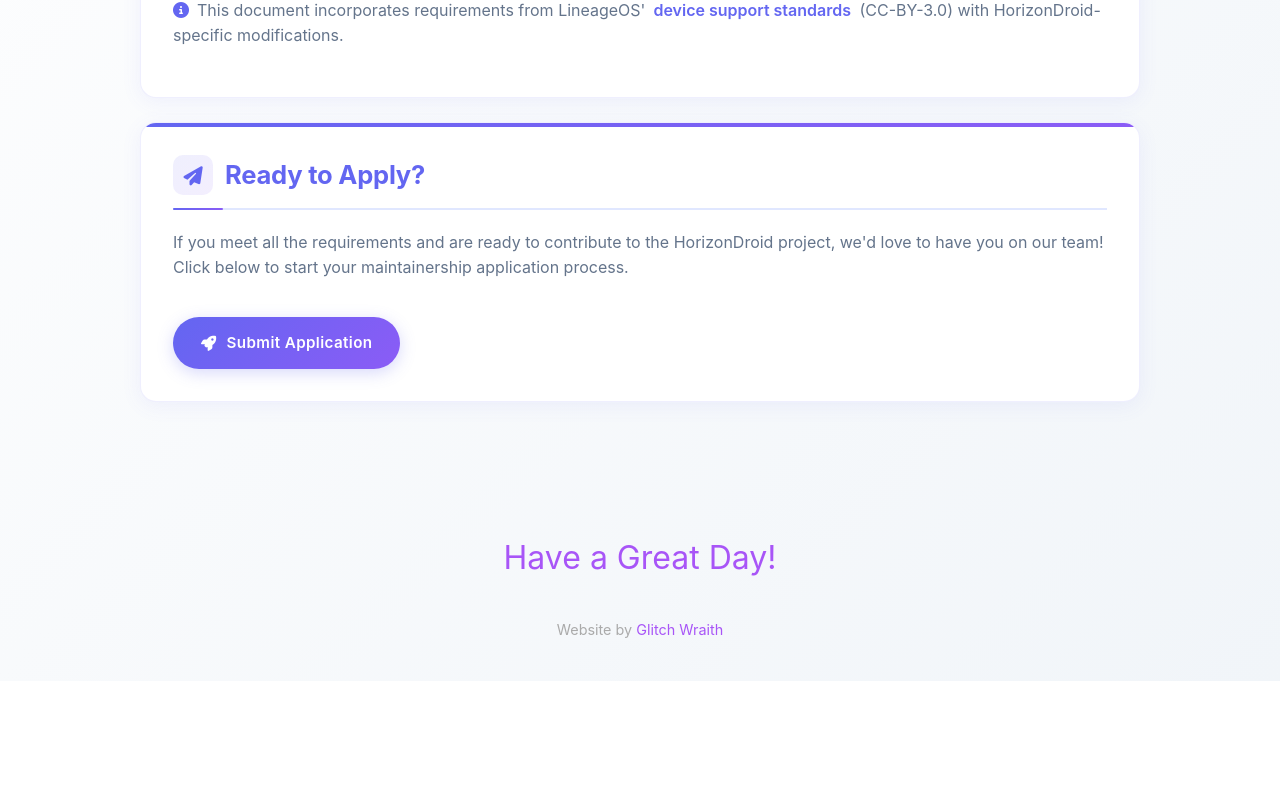
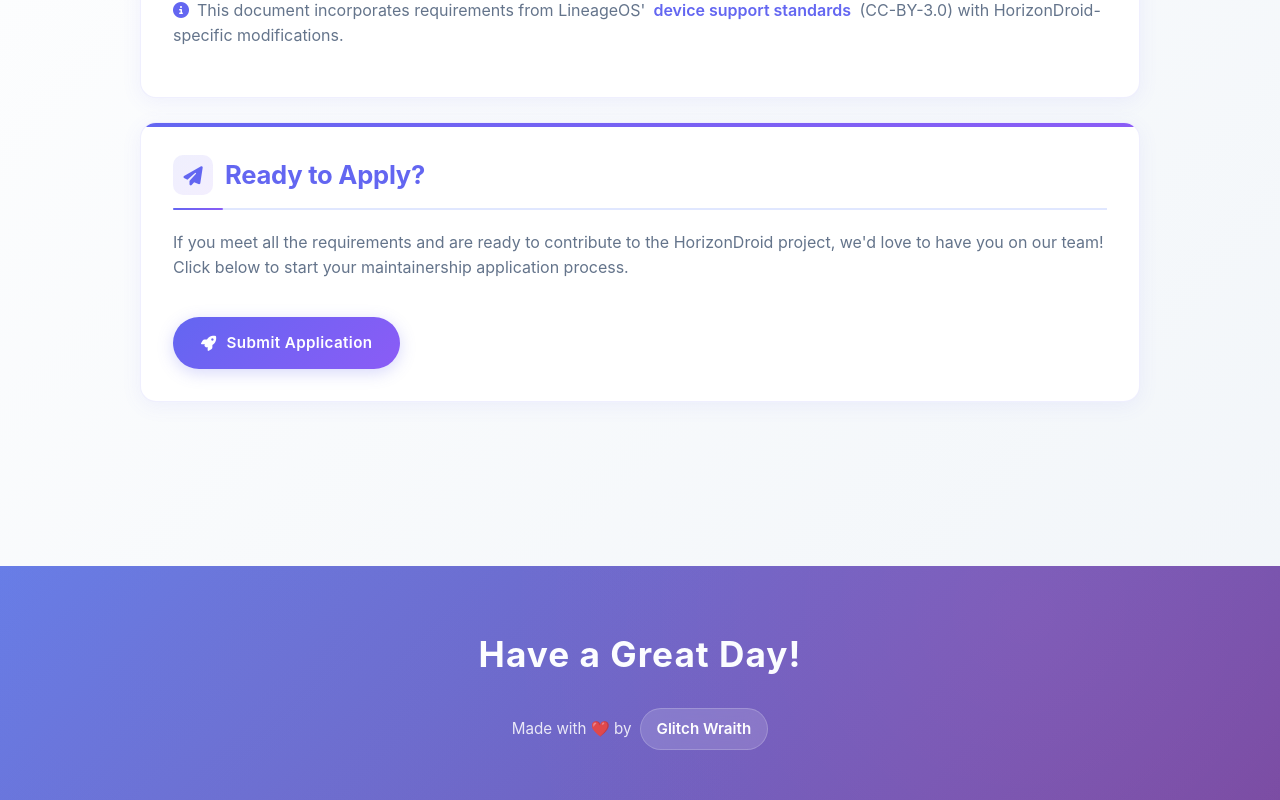
Before and after one commit to SheoranPranshu/test01, a React (Vite) app: page /build in a window 1280 px wide. Shown: the part 3209-4009 px from the top of the page. Before the commit the page ends 3890 px from the top, so only its background shows below. Built offline with nearby package versions, Linux system fonts and the light colour scheme.

Commit message:
footer 01

```diff
--- a/src/components/css/Footer.css
+++ b/src/components/css/Footer.css
@@ -1,39 +1,84 @@
-/* src/components/Footer.css */
-
 .footer {
+    position: relative;
+    background: linear-gradient(135deg, #667eea 0%, #764ba2 100%);
+    color: white;
+    padding: 40px 0 30px;
+    margin-top: 80px;
     text-align: center;
-    padding: 40px 0 20px;
-    color: #aaa;
-    font-size: 1.1rem;
 }
 
-body.light-theme .footer {
-    color: var(--light-secondary);
+.footer::before {
+    content: '';
+    position: absolute;
+    top: 0;
+    left: 0;
+    right: 0;
+    bottom: 0;
+    background:
+        radial-gradient(circle at 20% 50%, rgba(120, 119, 198, 0.2) 0%, transparent 50%),
+        radial-gradient(circle at 80% 20%, rgba(255, 119, 198, 0.1) 0%, transparent 50%);
+    pointer-events: none;
+}
+
+.container {
+    position: relative;
+    z-index: 2;
+    max-width: 800px;
+    margin: 0 auto;
+    padding: 0 20px;
 }
 
 .great-day {
-    font-size: 2rem;
-    margin-bottom: 20px;
-    color: var(--accent);
-    animation: float 4s ease-in-out infinite;
-}
-
-body.light-theme .great-day {
-    background: linear-gradient(to right, var(--primary), var(--secondary));
+    font-size: 2.2rem;
+    font-weight: 700;
+    margin-bottom: 25px;
+    background: linear-gradient(45deg, #fff, #f8faff);
     -webkit-background-clip: text;
     -webkit-text-fill-color: transparent;
+    background-clip: text;
+    letter-spacing: 1px;
 }
 
 .credit {
-    margin-top: 10px;
-    font-size: 0.9rem;
+    font-size: 0.95rem;
+    color: rgba(255, 255, 255, 0.85);
+    display: flex;
+    align-items: center;
+    justify-content: center;
+    gap: 8px;
 }
 
 .credit a {
-    color: var(--accent);
+    color: white;
     text-decoration: none;
+    font-weight: 600;
+    padding: 8px 16px;
+    border-radius: 25px;
+    background: rgba(255, 255, 255, 0.15);
+    backdrop-filter: blur(10px);
+    border: 1px solid rgba(255, 255, 255, 0.2);
+    transition: all 0.3s ease;
 }
 
-body.light-theme .credit a {
-    color: var(--primary);
+.credit a:hover {
+    background: rgba(255, 255, 255, 0.25);
+    transform: translateY(-2px);
+    box-shadow: 0 8px 20px rgba(0, 0, 0, 0.15);
 }
+
+@media (max-width: 768px) {
+    .footer {
+        padding: 30px 0 20px;
+    }
+
+    .great-day {
+        font-size: 1.8rem;
+        margin-bottom: 20px;
+    }
+
+    .credit {
+        flex-direction: column;
+        gap: 10px;
+        font-size: 0.9rem;
+    }
+}
--- a/src/components/js/Footer.jsx
+++ b/src/components/js/Footer.jsx
@@ -1,4 +1,3 @@
-// src/components/Footer.jsx
 import React from 'react';
 import '../css/Footer.css';
 
@@ -8,8 +7,10 @@ const Footer = () => {
       <div className="container">
         <div className="great-day">Have a Great Day!</div>
         <div className="credit">
-          Website by
-          <a href="https://glitchwraith.vercel.app/" target="_blank" rel="noopener noreferrer"> Glitch Wraith</a>
+          Made with ❤️ by
+          <a href="https://glitchwraith.vercel.app/" target="_blank" rel="noopener noreferrer">
+            Glitch Wraith
+          </a>
         </div>
       </div>
     </footer>
```
